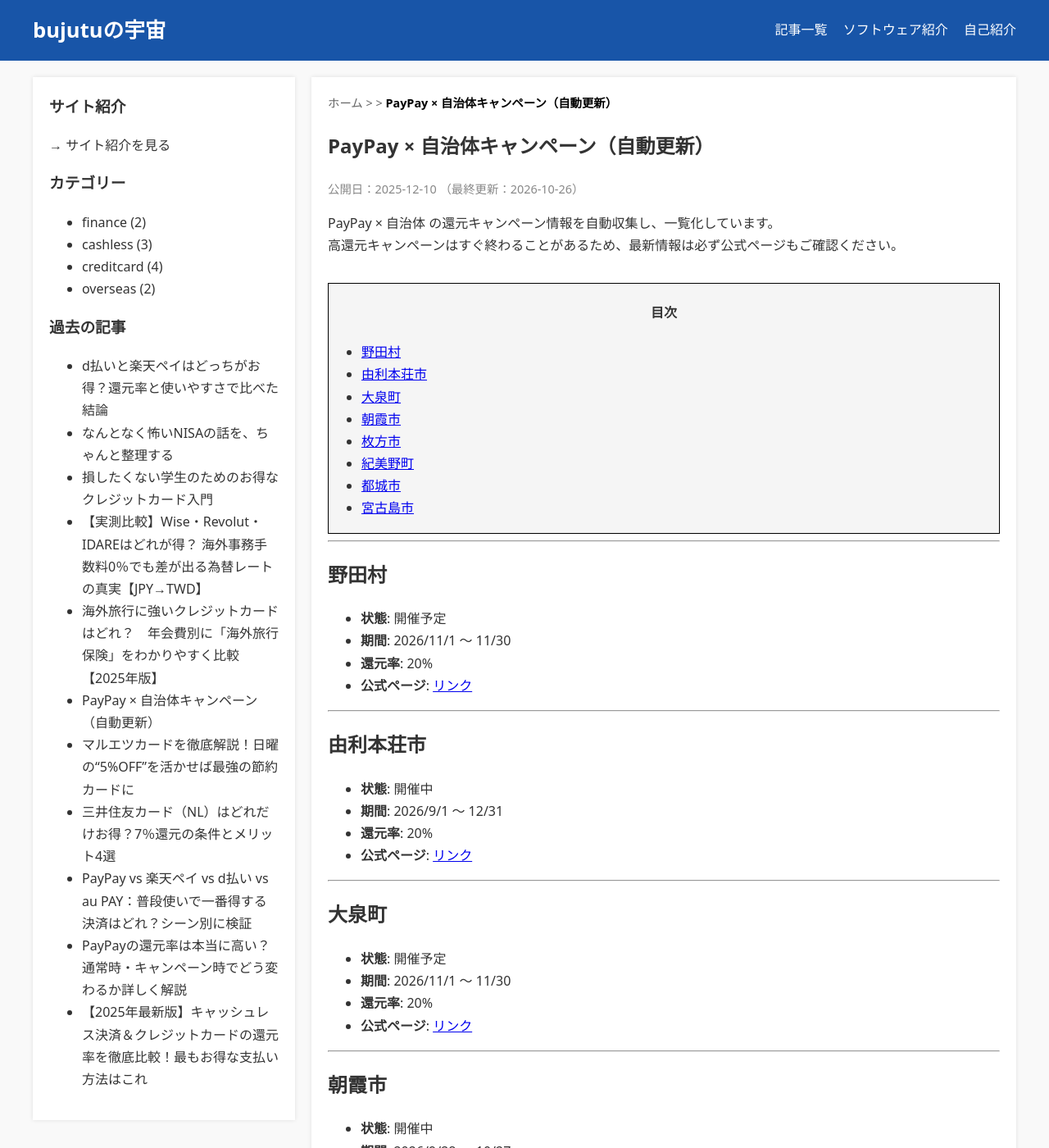
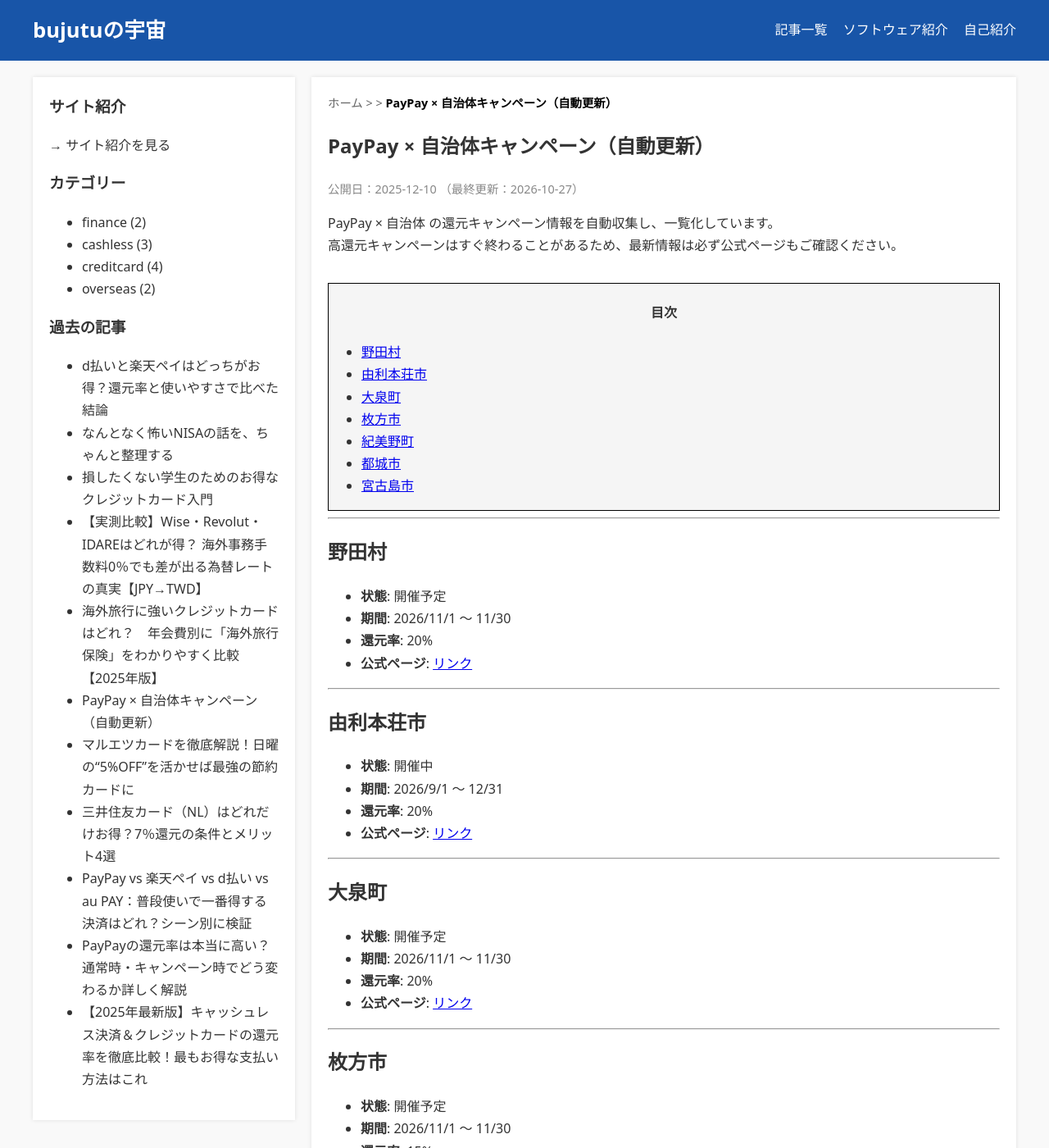
Before and after one commit to bujutu/bujutu.github.io, a Jekyll site: the page built from _posts/2025-12-10-paypay-campaigns.md, in a window 1280 px wide and 1400 px high. Shown: the whole window at 82% size. Built offline with Jekyll 4.4.1, drawn with Linux system fonts in a browser that asks for light colours; some of the changed text lies outside the part shown.

Commit message:
Auto-update PayPay campaigns

```diff
--- a/_posts/2025-12-10-paypay-campaigns.md
+++ b/_posts/2025-12-10-paypay-campaigns.md
@@ -1,7 +1,7 @@
 ---
 title: "PayPay × 自治体キャンペーン（自動更新）"
 layout: post
-last_modified_at: 2026-10-26 15:46:24
+last_modified_at: 2026-10-27 15:04:48
 description: "PayPayと自治体のポイント還元キャンペーン一覧（自動更新）。"
 tags: [paypay, 自治体, キャンペーン, 自動更新]
 ---
@@ -44,15 +44,6 @@ PayPay × 自治体 の還元キャンペーン情報を自動収集し、一覧
 
 ---
 
-## 朝霞市
-
-- **状態**: 開催中
-- **期間**: 2026/9/28 〜 10/27
-- **還元率**: 15%
-- **公式ページ**: [リンク](https://paypay.ne.jp/event/saitama-asaka-city-20260928/)
-
----
-
 ## 枚方市
 
 - **状態**: 開催予定
```
